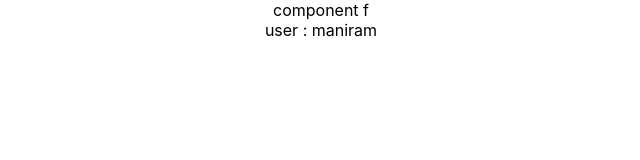
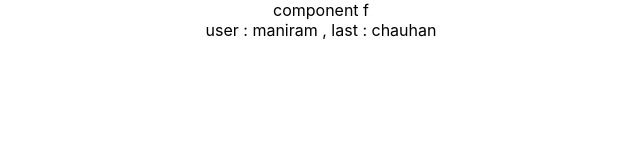
Before and after one commit to R4m21/react-hooks, a React (Create React App) app: page / in a window 1280 px wide. Shown: the top 160 px of the page, without its empty margins (319-959 px from the left). Built offline with nearby package versions, Linux system fonts and the light colour scheme.

Commit message:
useContext Hook Part 2 of multi context (it nested contxt its to be difficult)

```diff
--- a/src/components/ComponentC.js
+++ b/src/components/ComponentC.js
@@ -1,11 +1,15 @@
 import React from "react";
 import ComponentE from "./ComponentE";
 export const UserContext = React.createContext();
+export const LastContext = React.createContext();
 
 function ComponentC() {
   return (
     <UserContext.Provider value={"maniram"}>
+
+ <LastContext.Provider value={'chauhan'}>
         <ComponentE />
+        </LastContext.Provider>
     </UserContext.Provider>
   );
 }
--- a/src/components/ComponentF.js
+++ b/src/components/ComponentF.js
@@ -1,12 +1,20 @@
 import React from "react";
-import { UserContext } from "./ComponentC";
+import { LastContext, UserContext } from "./ComponentC";
 
 function ComponentF() {
   return (
     <div>
       component f
       <UserContext.Consumer>
-        {(user) => <div>user : {user}</div>}
+        {(user) => (
+          <LastContext>
+            {(last) => (
+              <div>
+                user : {user} , last : {last}
+              </div>
+            )}
+          </LastContext>
+        )}
       </UserContext.Consumer>
     </div>
   );
```
